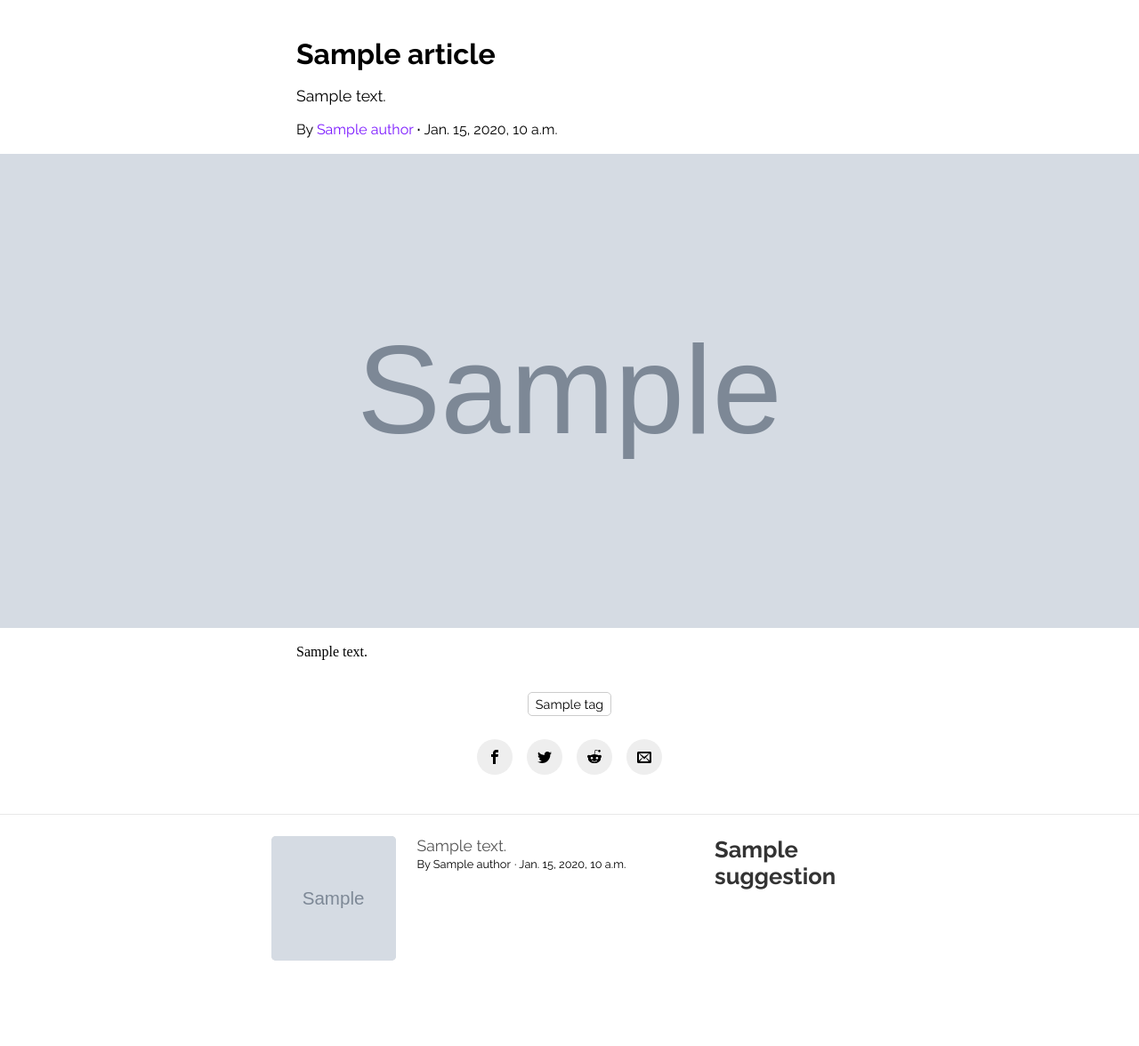
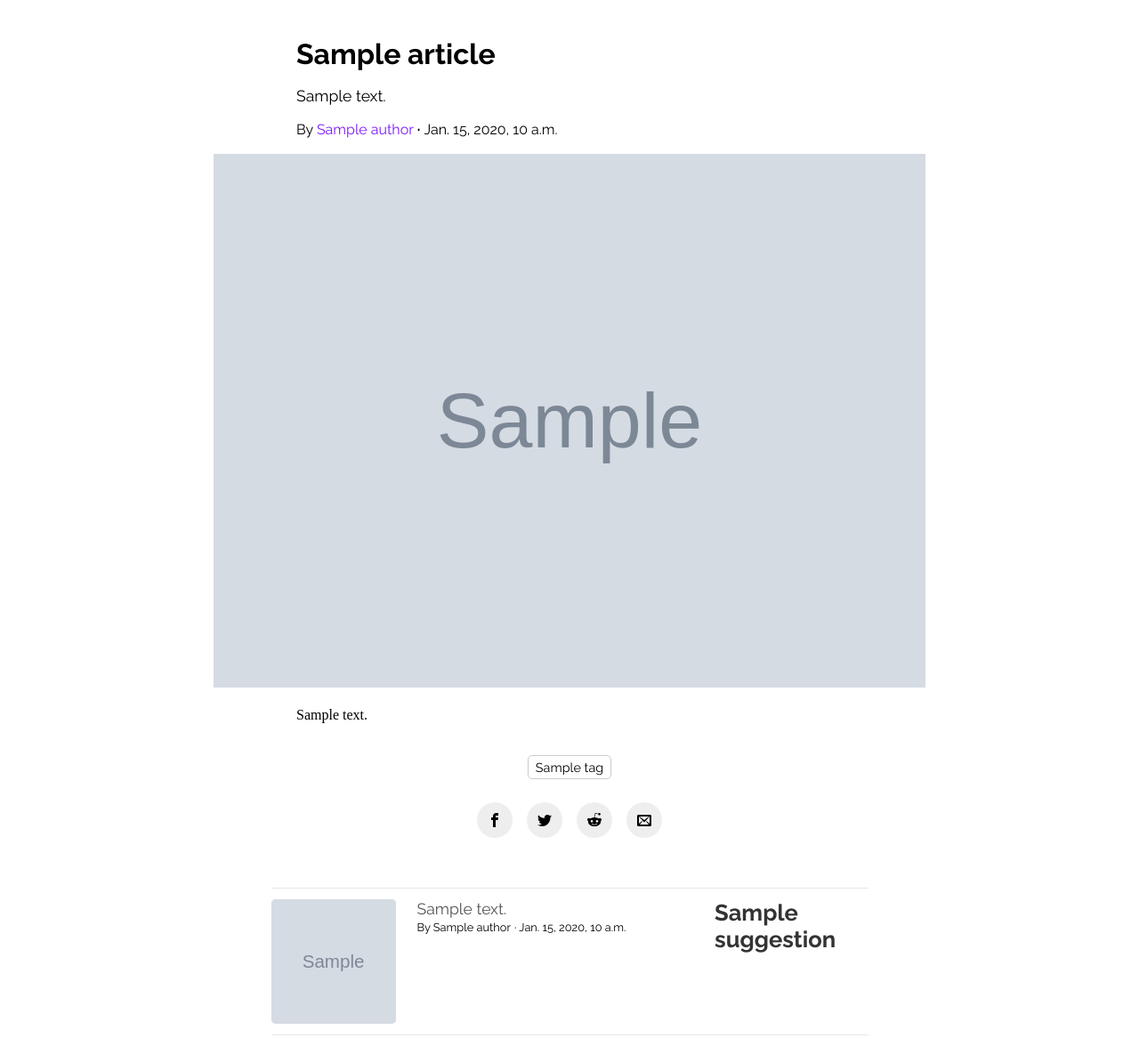
Before and after one commit to TheGeneralTech/inception_general_tech_website, a Django app: template generaltech/templates/generaltech/article.html in a window 1280 px wide. Shown: the part 104-1280 px from the top of the page at 89% size. Before the commit the page ends 1184 px from the top, so only its background shows below. Run offline with Django 3.2, Linux system fonts and the light colour scheme; the template is opened without the code that fills it: most values are stand-ins (such as "Sample title", 1, 10 or a date in 2020); grey boxes marked "Sample" are stand-in pictures; parts of the project's set-up code (start-up, migrations or seed data) failed here and were passed over.

Commit message:
changed article main image style

```diff
--- a/generaltech/scss/article.scss
+++ b/generaltech/scss/article.scss
@@ -11,7 +11,6 @@ article {
   padding: 24px 0;
   align-items: center;
   flex-direction: column;
-  border-bottom: 1px solid $border_color;
   position: relative;
 }
 article:nth-of-type(n+2) {
@@ -23,6 +22,7 @@ article:nth-of-type(n+2) {
   flex-direction: column;
   align-items: center;
   width: 100%;
+  max-width: $normal_articles_width;
   padding: 0;
 }
 #title_and_desc {
@@ -36,14 +36,11 @@ article:nth-of-type(n+2) {
 }
 #a_title_image_cont {
   width: 100%;
-  max-width: 1920px;
-  max-height: 1080px;
+  max-height: 100vh;
   margin: 0;
 }
 #a_title_image_cont img {
   width: 100%;
-  height: 100%;
-  object-fit: cover;
 }
 #title_and_desc h1,
 #title_and_desc h4 {
@@ -137,10 +134,6 @@ footer {
   #title_and_desc h1 {
     font-size: 2em;
   }
-  #a_title_image_cont {
-    height: 41.66vw;
-    max-height: 800px;
-  }
   /* #article_header {
     flex-direction: row;
     align-items: stretch;
--- a/generaltech/templates/generaltech/article.html
+++ b/generaltech/templates/generaltech/article.html
@@ -34,7 +34,9 @@
 
 <div class="suggested_articles">
     <div class="norm_articles">
-    {% include 'generaltech/normal_articles.html' with posts=article.suggestions %}
+        <hr>
+        {% include 'generaltech/normal_articles.html' with posts=article.suggestions %}
+        <hr>
     </div>
 </div>
 {% endblock %}
```
Also changed, not shown: generaltech/static/css/article.min.css, 1 other file.
